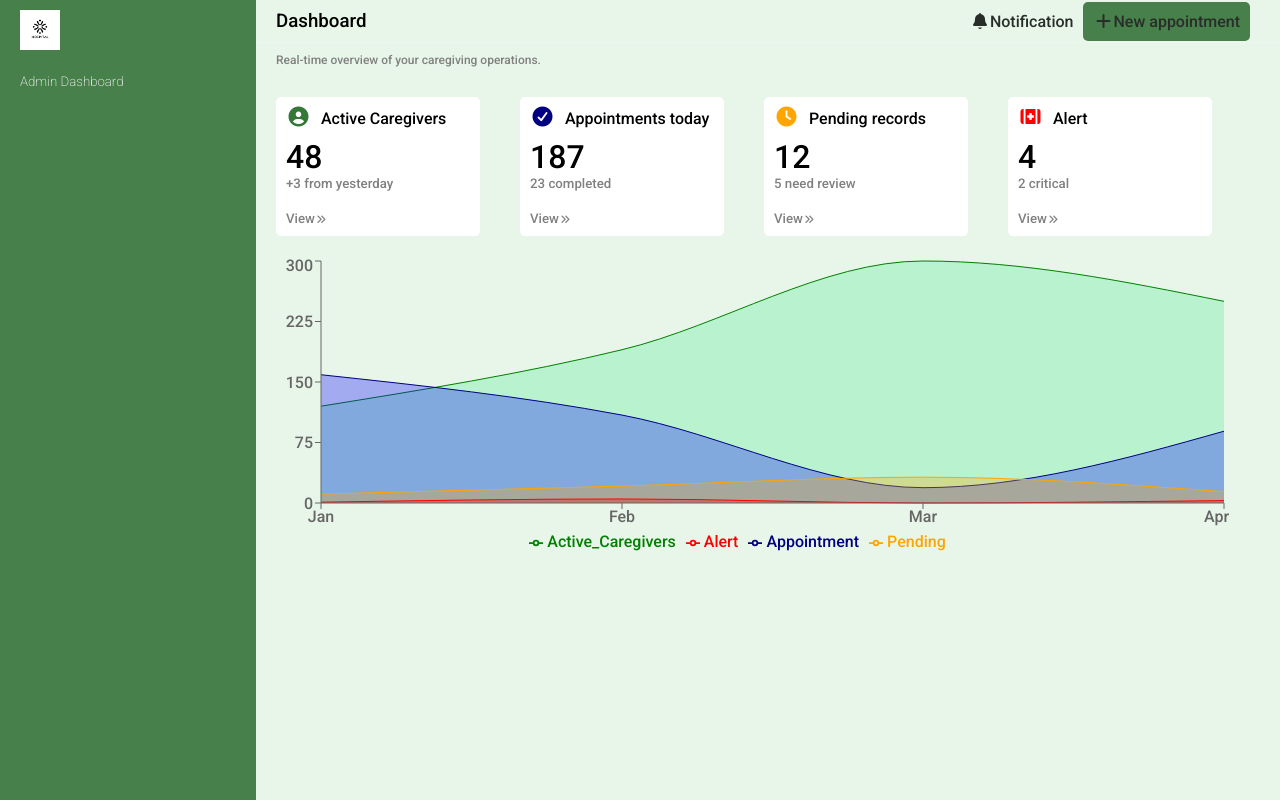
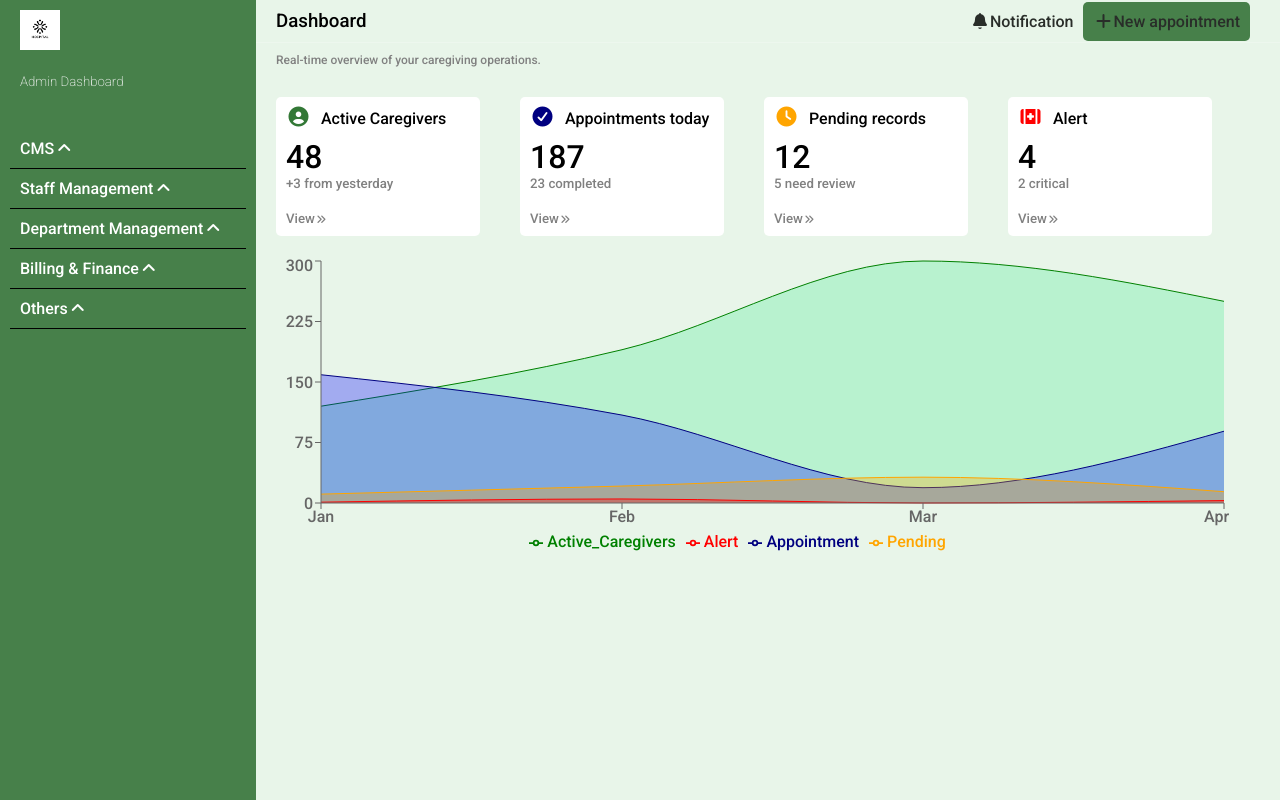
Before and after one commit to moeez614/yt, a React (Vite) app: page /#/admin in a window 1280 px wide. Built offline with nearby package versions, Linux system fonts and the light colour scheme.

Commit message:
31 march update

```diff
--- a/package.json
+++ b/package.json
@@ -3,7 +3,7 @@
   "private": true,
   "version": "0.0.0",
   "type": "module",
-  "homepage": "moeez614.github.io/hospital/",
+  "homepage": "moeez614.github.io/yt/",
   "scripts": {
     "dev": "vite",
     "build": "vite build",
@@ -15,7 +15,7 @@
   "dependencies": {
     "react": "^19.2.0",
     "react-dom": "^19.2.0",
-    "react-hook-form": "^7.69.0",
+    "react-hook-form": "^7.72.0",
     "react-router-dom": "^7.11.0",
     "recharts": "^3.6.0"
   },
--- a/src/App.css
+++ b/src/App.css
@@ -870,3 +870,69 @@
         right: 20px;
     }
 }
+.admin-dashboardone ul{
+    padding: 30px 10px;
+}
+.admin-dashboardone ul a{
+    text-decoration: none;
+    color: white;
+
+}
+
+.admin-dashboardone ul li{
+    list-style: none;
+    padding: 10px;
+        /* border-top: 1px solid black; */
+    border-bottom: 1px solid black;
+}
+.admin-dashboardone ul li:hover{
+    background-color: gainsboro;
+    color: black;
+}
+.hashtag a li{
+    font-size: 14px;
+    font-weight: 400;
+    padding: 10px 20px;
+    background-color: #E8F5E9;
+    color: black;
+}
+
+.staff-mang{
+    background-color: #E8F5E9;
+    width: 80vw;
+    height: 100vh;
+}
+.edit-staff{
+    background-color: gainsboro;
+    /* width: 0vw; */
+    /* height: 100vh; */
+    border-radius: 5px;
+    padding: 30px;
+    margin: 20px;
+    box-shadow: 0 4px 8px 0 rgba(0, 0, 0, 0.2), 0 6px 20px 0 rgba(0, 0, 0, 0.19);
+}
+
+.edit-staff h5{
+    font-size: 12px;
+    font-weight: 400;
+}
+
+.daba form{
+    padding: 10px;
+}
+.daba form input{
+    padding: 10px;
+    margin: 10px;
+    border: none;
+    border-radius: 5px;
+    box-shadow: 0 4px 8px 0 rgba(0, 0, 0, 0.2), 0 6px 20px 0 rgba(0, 0, 0, 0.19);
+}
+.daba form button{
+    padding: 10px;
+    margin: 10px;
+    border: none;
+    border-radius: 5px;
+    box-shadow: 0 4px 8px 0 rgba(0, 0, 0, 0.2), 0 6px 20px 0 rgba(0, 0, 0, 0.19);
+    background-color: #337836;
+    color: whitesmoke;
+}
--- a/src/App.jsx
+++ b/src/App.jsx
@@ -11,6 +11,7 @@ import Doctor from './Pages/Doctor'
 import Register from './Components/Register'
 import Dr_profile from './Pages/Dr_profile'
 import Googlemap from './Components/Googlemap'
+import Staff from './Components/Staff'
 
 function App() {
 
@@ -25,6 +26,7 @@ function App() {
           <Route path='/admin' element={<Admin />}>
             <Route index element={<DashSide />}></Route>
             <Route path='appointment' element={<Appointment />}></Route>
+            <Route path='staff' element={<Staff />}></Route>
           </Route>
           {/* Patient Portal */}
           <Route path='/patient_portal'>
--- a/src/Components/Dashboard.jsx
+++ b/src/Components/Dashboard.jsx
@@ -1,12 +1,128 @@
 import React from 'react'
+import { NavLink } from 'react-router-dom'
 // import { Outlet } from 'react-router-dom'
+import { useState } from 'react'
 
 const Dashboard = () => {
+
+  const [dropdown, setdropdown] = useState(true)
+  const [dropdown1, setdropdown1] = useState(true)
+  const [dropdown2, setdropdown2] = useState(true)
+  const [dropdown3, setdropdown3] = useState(true)
+  const [dropdown4, setdropdown4] = useState(true)
+
+
   return (
     <div>
       <section className='admin-dashboardone'>
         <img src="/white-logo.png" alt="/black-logo.png" height={"40px"} />
         <h5>Admin Dashboard</h5>
+        <ul>
+          <NavLink onClick={()=>{setdropdown(!dropdown) ; setdropdown1(true); setdropdown2(true); setdropdown3(true); setdropdown4(true)}}>
+            <li>
+             CMS
+             {dropdown ? <i className="fa-solid fa-angle-up"></i> : <i className="fa-solid fa-angle-down"></i>}
+            </li>
+          </NavLink>
+          {
+            !dropdown &&
+            <div className='hashtag'>
+              <NavLink>
+                <li><i class="fa-solid fa-file"></i> Patients & Visitors</li>
+              </NavLink>
+              <NavLink to={'staff'}>
+                <li><i class="fa-solid fa-staff-snake"></i> Staff Info</li>
+              </NavLink>
+              <NavLink>
+                <li><i class="fa-solid fa-bullhorn"></i> Announcements</li>
+              </NavLink>
+              <NavLink>
+                <li><i class="fa-brands fa-adversal"></i> Ads</li>
+              </NavLink>
+            </div>
+          }
+{/* 11111111111111111111111111111111111111 */}
+          <NavLink onClick={()=>{setdropdown1(!dropdown1) ; setdropdown2(true); setdropdown3(true); setdropdown4(true);setdropdown(true)}}>
+            <li>
+              Staff Management
+             {dropdown1 ? <i className="fa-solid fa-angle-up"></i> : <i className="fa-solid fa-angle-down"></i>}
+            </li>
+          </NavLink>
+          {
+            !dropdown1 &&
+            <div className='hashtag'>
+              <NavLink>
+                <li><i class="fa-solid fa-staff-snake"></i>Staff</li>
+              </NavLink>
+              <NavLink>
+                <li><i class="fa-solid fa-user-doctor"></i> Assign Doctors</li>
+              </NavLink>
+            </div>
+          }
+          {/* 2222222222222222222222222222222222222 */}
+          <NavLink onClick={()=>{setdropdown2(!dropdown2) ; setdropdown3(true); setdropdown4(true) ; setdropdown(true); setdropdown1(true)}}>
+            <li>
+              Department Management
+             {dropdown2 ? <i className="fa-solid fa-angle-up"></i> : <i className="fa-solid fa-angle-down"></i>}
+            </li>
+          </NavLink>
+          {
+            !dropdown2 &&
+            <div className='hashtag'>
+              <NavLink>
+              <li><i class="fa-regular fa-building"></i>Add new Department</li>
+              </NavLink>
+            </div>
+          }
+          {/* 3333333333333333333333333333333333333 */}
+          <NavLink onClick={()=>{setdropdown3(!dropdown3) ; setdropdown4(true); setdropdown(true); setdropdown1(true); setdropdown2(true)}}>
+            <li>
+              Billing & Finance
+             {dropdown3 ? <i className="fa-solid fa-angle-up"></i> : <i className="fa-solid fa-angle-down"></i>}
+            </li>
+          </NavLink>
+          {
+            !dropdown3 &&
+            <div className='hashtag'>
+              <NavLink>
+                <li><i class="fa-solid fa-building-columns"></i> Insurance Support</li>
+              </NavLink>
+              <NavLink>
+                <li><i class="fa-solid fa-money-check"></i> Generate Invoices</li>
+              </NavLink>
+              <NavLink>
+                <li><i class="fa-solid fa-book-bookmark"></i> Payment Records</li>
+              </NavLink>
+              <NavLink>
+                <li><i class="fa-solid fa-hand-holding-heart"></i> Charity</li>
+              </NavLink>
+            </div>
+          }
+          {/* 4444444444444444444444444444444444444 */}
+          <NavLink onClick={()=>{setdropdown4(!dropdown4); setdropdown1(true); setdropdown2(true); setdropdown3(true);  setdropdown(true)}}>
+            <li>
+              Others
+             {dropdown4 ? <i className="fa-solid fa-angle-up"></i> : <i className="fa-solid fa-angle-down"></i>}
+            </li>
+          </NavLink>
+          {
+            !dropdown4 &&
+            <div className='hashtag'>
+              <NavLink>
+                <li><i class="fa-solid fa-file"></i> Patients & Visitors</li>
+              </NavLink>
+              <NavLink>
+                <li><i class="fa-solid fa-staff-snake"></i> Staff Info</li>
+              </NavLink>
+              <NavLink>
+                <li><i class="fa-solid fa-bullhorn"></i> Announcements</li>
+              </NavLink>
+              <NavLink>
+                <li><i class="fa-brands fa-adversal"></i> Ads</li>
+              </NavLink>
+            </div>
+          }
+        </ul>
 
       </section>
     </div>
--- /dev/null
+++ b/src/Components/Staff.jsx
@@ -0,0 +1,65 @@
+import React from 'react'
+import { useForm, useFormState } from 'react-hook-form'
+import { useState , useEffect } from 'react';
+
+const Staff = () => {
+  let { register, handleSubmit, formState: { errors } } = useForm();
+  const [time, settime] = useState(new Date());
+
+  useEffect(() => {
+    setInterval(() => {
+      settime(new Date())
+    }, 1000);
+
+  }, [])
+
+  return (
+    <div>
+      <section className="staff-mang">
+        <h3 className='title'>Staff Management</h3>
+        <section className="details">
+          <div className="box-dr">
+            <h4><i className="fa-solid fa-user-doctor"></i>Doctors</h4>
+            <h5>00</h5>
+          </div>
+          <div className="box-dr">
+            <h4><i className="fa-solid fa-user-nurse"></i>Staff Nurses</h4>
+            <h5>00</h5>
+          </div>
+          <div className="box-dr">
+            <h4><i className="fa-solid fa-briefcase-medical"></i>Paramedics</h4>
+            <h5>00</h5>
+          </div>
+          <div className="box-dr">
+            <h4><i className="fa-solid fa-staff-snake"></i>Others</h4>
+            <h5>00</h5>
+          </div>
+        </section>
+
+        <div className='edit-staff'>
+          <h5>
+            These all information are for users and staff.
+          </h5>
+          <h4>
+            Dated : {time.toLocaleDateString()}
+          </h4>
+
+          <div className="daba">
+            <form action="">
+                <input type="number" placeholder='No. of Doctor' />
+                <input type="number" placeholder='No. of Nurses' />
+                <input type="number" placeholder='No. of Paramedics' />
+                <input type="number" placeholder='No. of Others' />
+                <input type="number" placeholder='Password' />
+                <input type="text" placeholder='Confirm Password' />
+              <button>Submit</button>
+            </form>
+
+          </div>
+        </div>
+      </section>
+    </div>
+  )
+}
+
+export default Staff
--- a/vite.config.js
+++ b/vite.config.js
@@ -4,5 +4,5 @@ import react from '@vitejs/plugin-react'
 // https://vite.dev/config/
 export default defineConfig({
   plugins: [react()],
-  base: '/hospital/',
+  base: '/yt/',
 })
```
Also changed, not shown: 1 other file (tests, documents, lock files or other folders).
